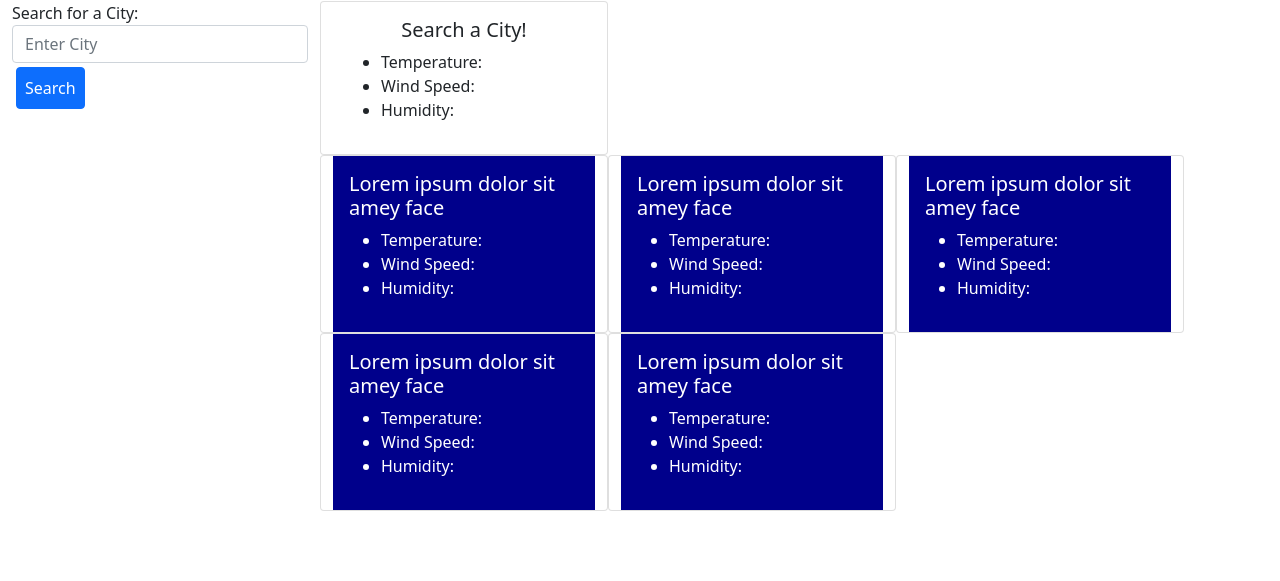
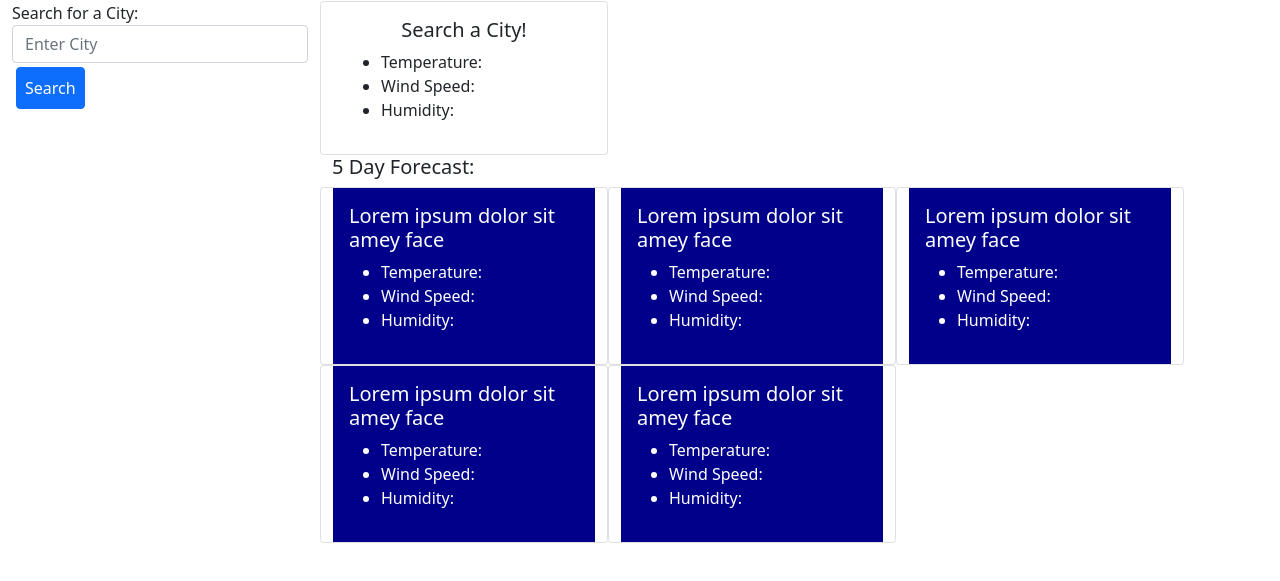
Before and after one commit to MeyerTalon/Weather_Dashboard, a plain HTML site: page index.html in a window 1280 px wide. Shown: the part 55-636 px from the top of the page. Drawn offline with nearby package versions, Linux system fonts and the light colour scheme.

Commit message:
Added 5 day forcast header

```diff
--- a/index.html
+++ b/index.html
@@ -44,6 +44,7 @@
                     </div>
                 </div>
                 <div id="weather-forecast" class="row">
+                    <h5>5 Day Forecast:</h5>
                     <div class="card" style="width: 18rem;">
                         <div class="card-body">
                           <h5 class="card-title">Lorem ipsum dolor sit amey face</h5>
```
